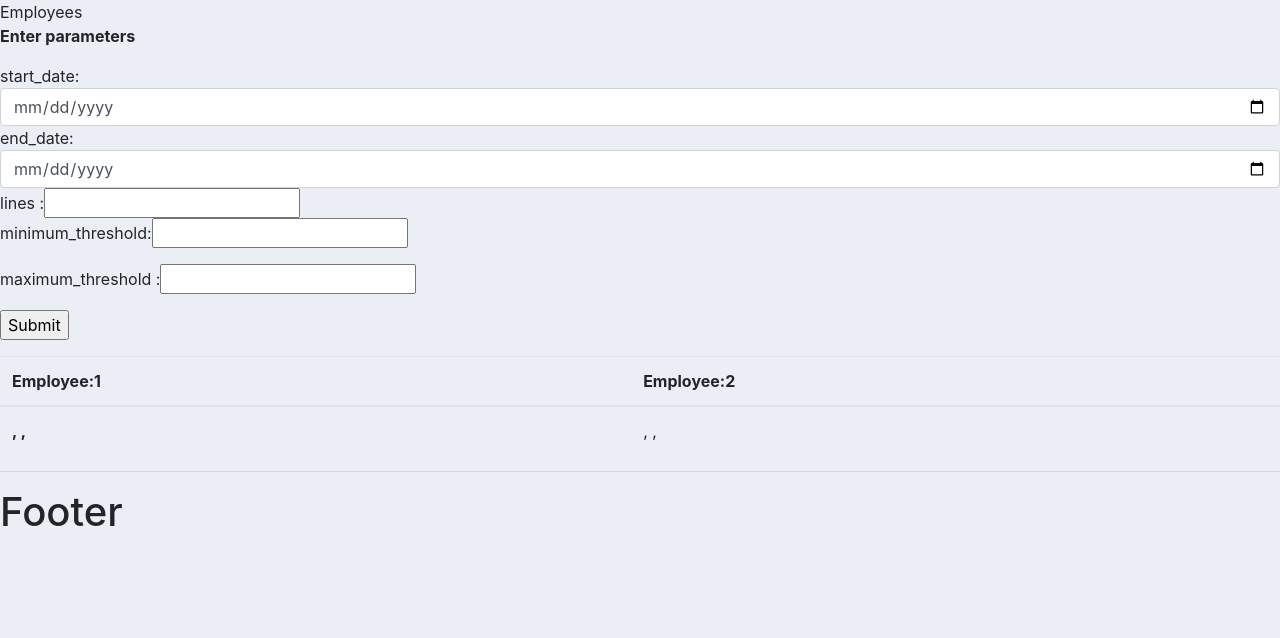
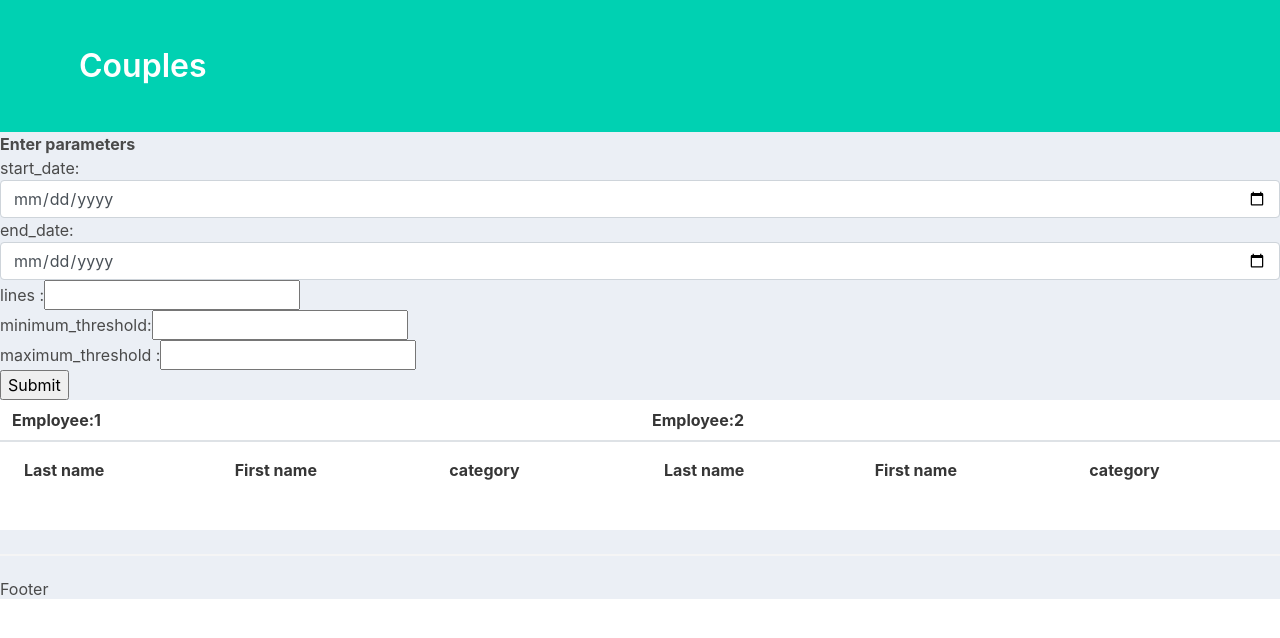
Before and after one commit to issed1996/EnronApplication, a Django app: template templates/couples.html in a window 1280 px wide. Shown: the top 638 px of the page. Run offline with Django 3.2, Linux system fonts and the light colour scheme; tables that the repository leaves empty hold one stand-in row (Sample ...); the template is opened without the code that fills it: values named after a table or form of the project are taken from there, most other values are stand-ins (such as "Sample title", 1, 10 or a date in 2020); lists and menus that the app fills with data are empty; some libraries are stand-ins or nearby versions.

Commit message:
Update couples.html

```diff
--- a/templates/couples.html
+++ b/templates/couples.html
@@ -1,12 +1,26 @@
 {% extends 'main.html' %}
 {% block content %}
-<header>
-    Employees
-</header>
+<head>
+  <meta charset="UTF-8">
+  <meta name="viewport" content="width=device-width, initial-scale=1.0">
+  <meta http-equiv="X-UA-Compatible" content="ie=edge">
+  <title>Document</title>
+  <link rel="stylesheet" href="https://cdnjs.cloudflare.com/ajax/libs/bulma/0.6.2/css/bulma.css" />
+</head>
+<section class="hero is-primary">
+  <div class="hero-body">
+      <div class="container">
+          <h1 class="title">
+              Couples
+          </h1>
+      </div>
+  </div>
+</section>
 <body>
+<section>
     <b>Enter parameters</b>
     <p>
-    <form action="employees" method="GET">
+    <form action="couples" method="GET">
     start_date: <input type="date" id="start_date" class="form-control form-control-alternative"
         name="start_date" value="{{ start_date }}">
 
@@ -18,6 +32,7 @@
     <p><input type=submit><p>
     </form>
 
+  </section>
 
 
 <table class="table">
@@ -28,14 +43,54 @@
     </tr>
   </thead>
   <tbody>
+          <tr>
+      <th scope="row">
+  <table class="table">
+    <thead>
+      <tr>
+        <th scope="col">Last name</th>
+        <th scope="col">First name</th>
+        <th scope="col">category</th>
+      </tr>
+    </thead>
+    <tbody>
       {%for user in users%}
           <tr>
-            <th scope="row">{{user.sender_last_name}}, {{user.sender_first_name}}, {{user.sender_category}}</th>
-            <td>{{user.recipient_last_name}}, {{user.recipient_first_name}}, {{user.recipient_category}}</td>
+          <th scope="row">{{user.sender_last_name}}</th>
+          <td>{{user.sender_first_name}}</td>
+          <td>{{user.sender_category}}</td>
         </tr>
       {% endfor %}
       </tbody>
     </table>
+             </th>
+
+     <td>
+  <table class="table">
+    <thead>
+      <tr>
+        <th scope="col">Last name</th>
+        <th scope="col">First name</th>
+        <th scope="col">category</th>
+      </tr>
+    </thead>
+    <tbody>
+      {%for user in users%}
+          <tr>
+          <th scope="row">{{user.sender_last_name}}</th>
+          <td>{{user.recipient_first_name}}</td>
+          <td>{{user.recipient_category}}</td>
+        </tr>
+      {% endfor %}
+      </tbody>
+    </table>
+
+
+            </td>
+           </tr>
+  </tbody>
+</table>
+
 </body>
 
 {% endblock content%}
```
Lines whose indentation alone changed are shown as unchanged.
